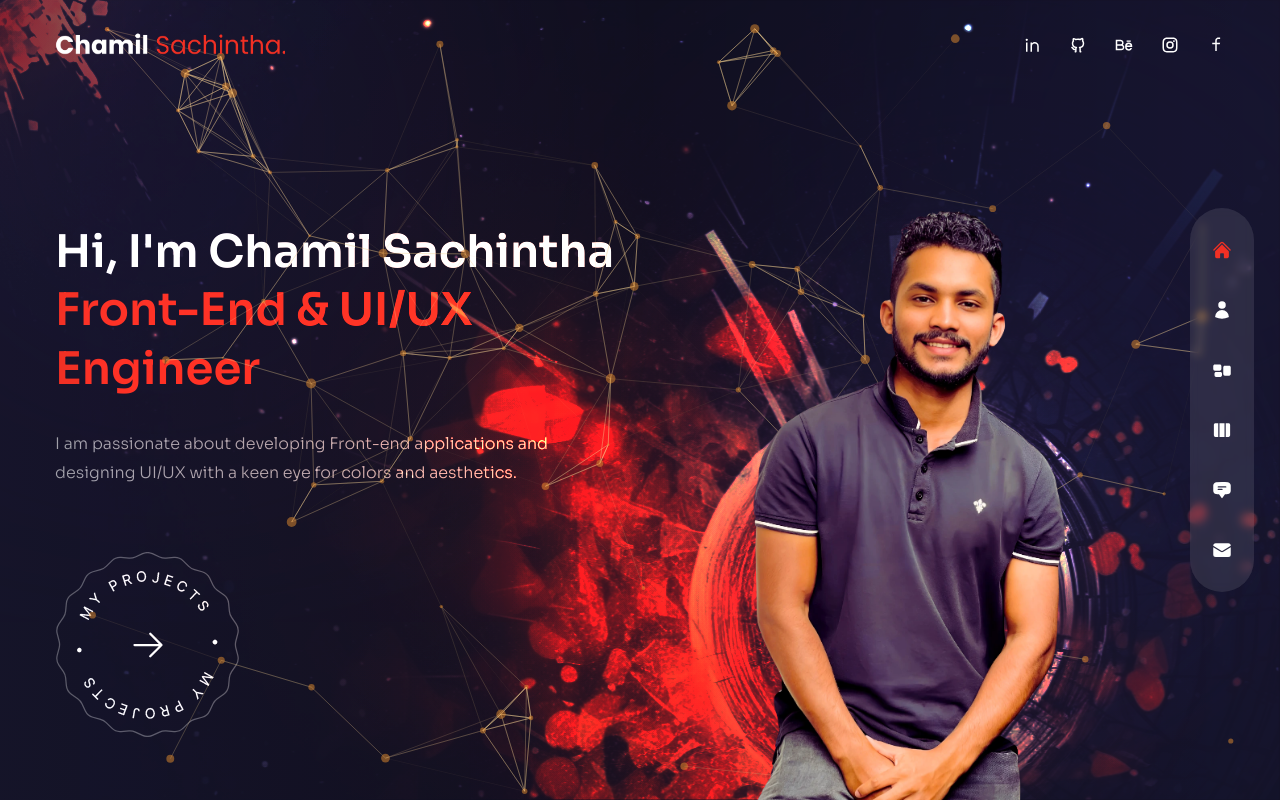
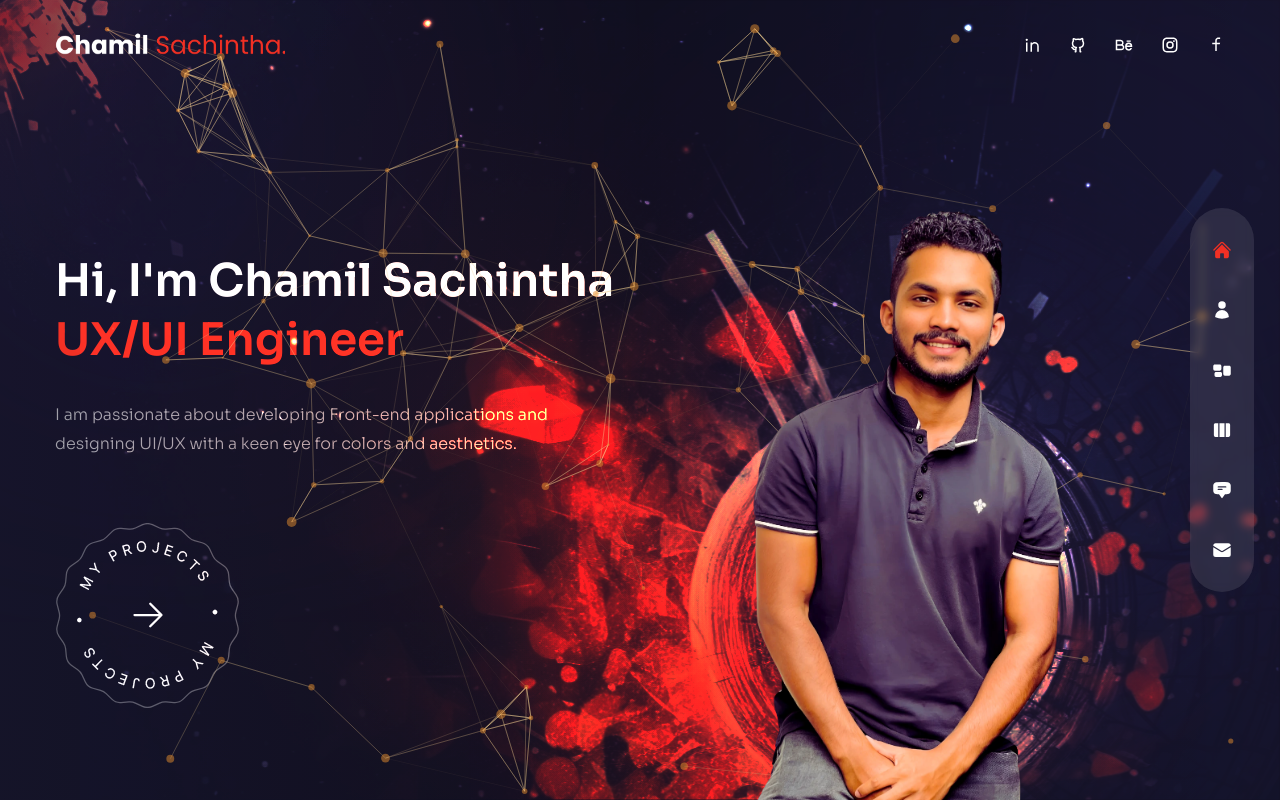
Before and after one commit to ChamilSachintha/Personal-Portfolio-2, a Next.js app: page / in a window 1280 px wide. Built offline with nearby package versions, Linux system fonts and the light colour scheme.

Commit message:
Change designation

```diff
--- a/pages/index.js
+++ b/pages/index.js
@@ -22,8 +22,7 @@ const Home = () => {
           >
             Hi, I&apos;m Chamil Sachintha <br />{" "}
             <span className="text-accent">
-              Front-End & UI/UX <br />
-              Engineer
+              UX/UI Engineer
             </span>
           </motion.h1>
           {/* Introduction */}
```
